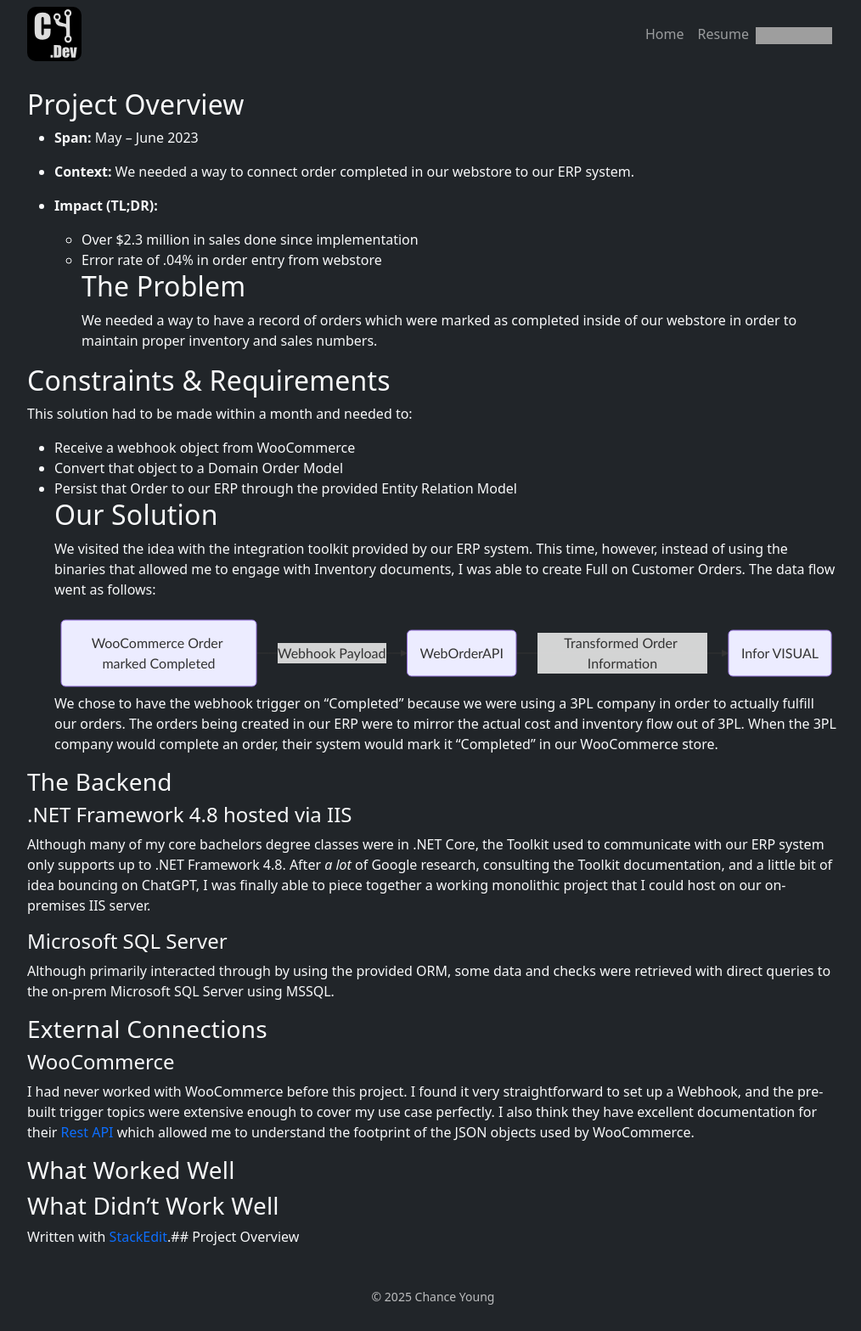
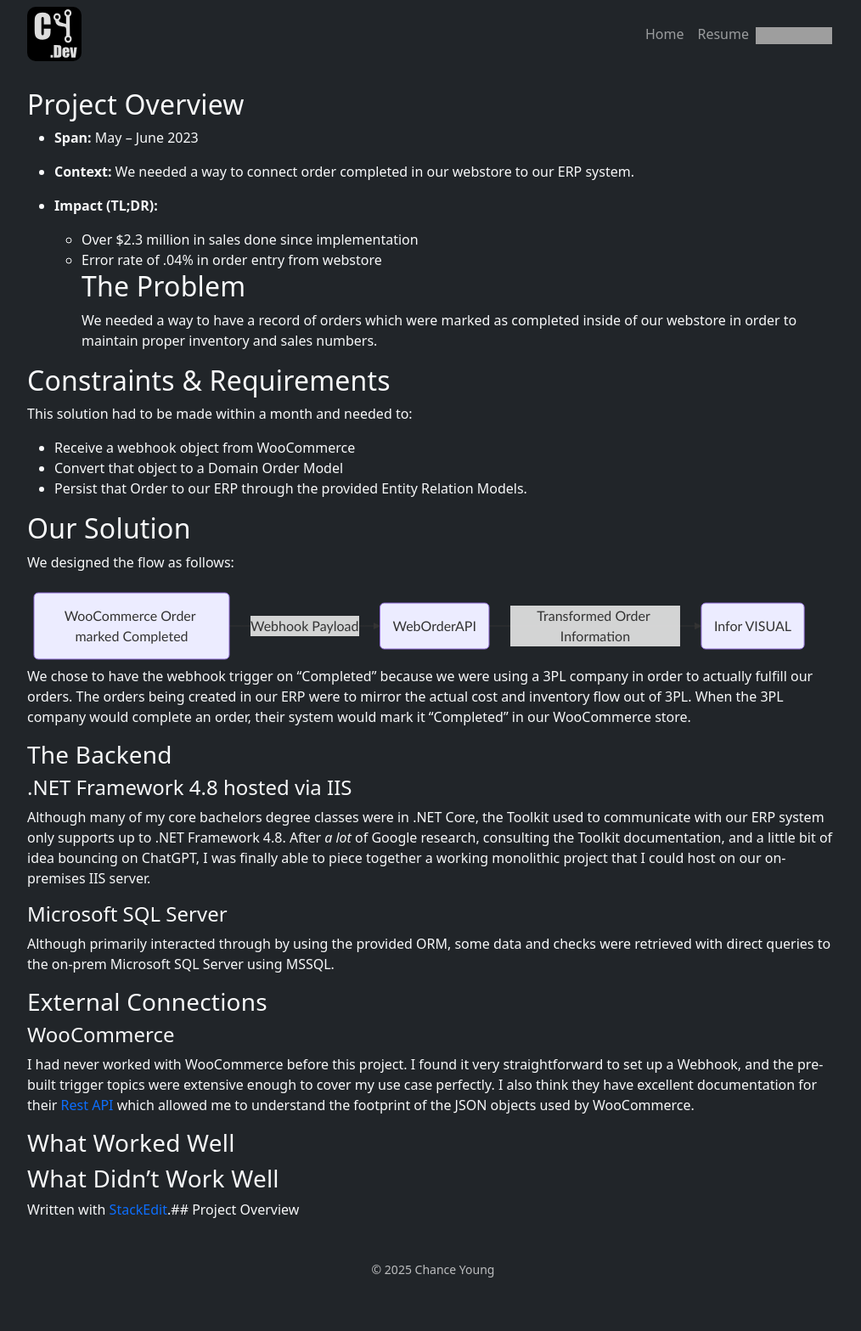
Before and after one commit to ChanceYoung/ChanceYoung.github.io, a Jekyll site: the page built from _projects/In Progress/woocommerceintegrationv1.md, in a window 1280 px wide. Shown: the whole page at 85% size, without its empty margins (130-1144 px from the left). Built offline with Jekyll 4.4.1, drawn with Linux system fonts in a browser that asks for light colours; after the commit the page ends 1535 px from its top, so only the background shows below that; grey boxes are pictures that could not be loaded.

Commit message:
_projects/In Progress/woocommerceintegrationv1.md updated from https://stackedit.io/

````diff
--- a/_projects/In Progress/woocommerceintegrationv1.md
+++ b/_projects/In Progress/woocommerceintegrationv1.md
@@ -22,9 +22,10 @@ We needed a way to have a record of orders which were marked as completed inside
 This solution had to be made within a month and needed to:
 - Receive a webhook object from WooCommerce
 - Convert that object to a Domain Order Model
-- Persist that Order to our ERP through the provided Entity Relation Model
+- Persist that Order to our ERP through the provided Entity Relation Models.
+
 ## Our Solution
-We visited the idea with the integration toolkit provided by our ERP system. This time, however, instead of using the binaries that allowed me to engage with Inventory documents, I was able to create Full on Customer Orders. The data flow went as follows:
+We designed the flow as follows:
 ```mermaid
 graph LR
 A(WooCommerce Order marked Completed) -- Webhook Payload --> B(WebOrderAPI) -- Transformed Order Information --> C(Infor VISUAL)
````
Also changed, not shown: other parts of _projects/In Progress/woocommerceintegrationv1.md (+1 -1 lines).
